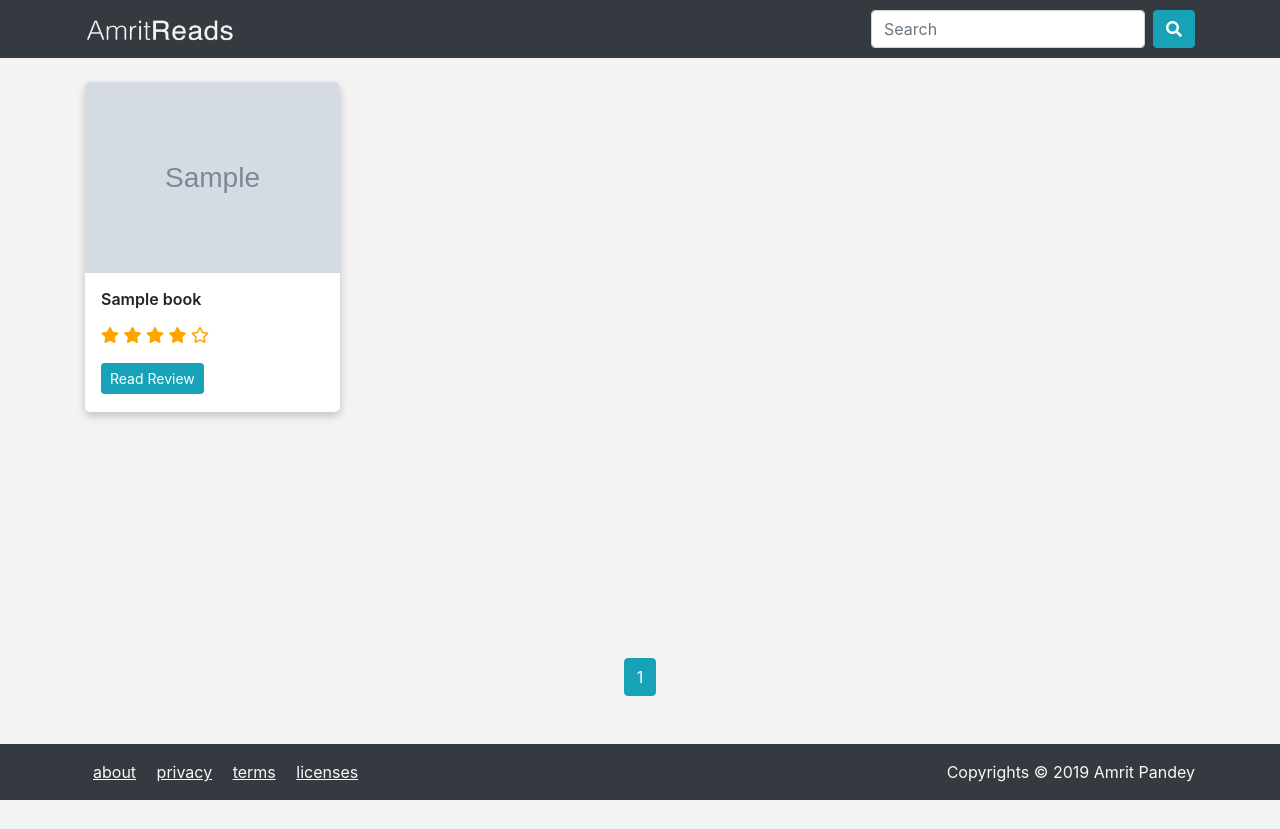
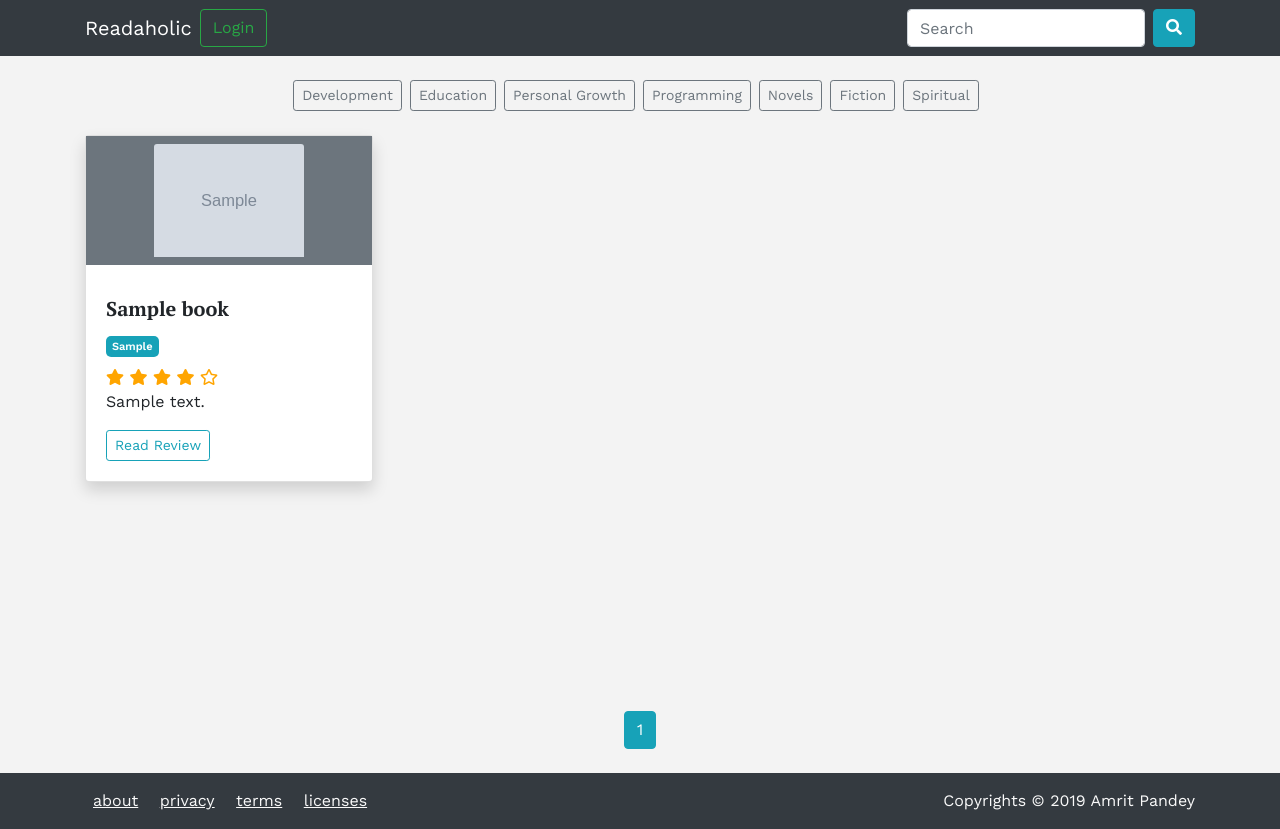
Before and after one commit to amritpandey23/Readaholic, a Flask app: page / in a window 1280 px wide. Before the commit the page ends 800 px from the top, so only its background shows below. Run offline with Flask 2, Linux system fonts and the light colour scheme; tables that the repository leaves empty hold one stand-in row (values such as "Sample post"); grey boxes marked "Sample" are stand-in pictures; parts of the project's set-up code (start-up, migrations or seed data) failed here and were passed over; some libraries are stand-ins or nearby versions.

Commit message:
Multiple enhancement : forgot to keep track of.

```diff
--- a/book_review/book/forms.py
+++ b/book_review/book/forms.py
@@ -21,6 +21,7 @@ book_tags = [
     ("programming", "Programming"),
     ("novel", "Novel"),
     ("fiction", "Fiction"),
+    ("spiritual", "Spiritual"),
 ]
 
 
--- a/book_review/book/routes.py
+++ b/book_review/book/routes.py
@@ -15,7 +15,7 @@ book = Blueprint("book", __name__)
 @book.route("/book/<book_slug>", methods=["GET", "POST"])
 def present(book_slug):
     book = Book.query.filter_by(title_slug=book_slug).first()
-    comments = Comment.query.filter_by(book_id=book.id).all()
+    comments = Comment.query.filter_by(book_id=book.id).order_by(Comment.date_added.desc()).all()
     form = CommentForm()
     if form.validate_on_submit():
         for comment in comments:
@@ -101,6 +101,7 @@ def edit(book_slug):
         book.shop_link = form.shop_link.data
         book.rating = form.rating.data
         book.tiny_summary = form.tiny_summary.data
+        book.genre = form.genre.data
         if form.cover_image_file.data:
             delete_cover_image(book.cover_image_file)
             book.cover_image_file = form.cover_image_file.data
@@ -192,6 +193,4 @@ def search():
 @book.route("/books/genre/<name>")
 def genre(name):
     books = Book.query.filter_by(genre = name).all()
-    if not books:
-        return abort(404)
     return render_template("list_books.html", books=books, title=f"Books on {name}")
--- a/book_review/book/utils.py
+++ b/book_review/book/utils.py
@@ -1,10 +1,11 @@
-import os, uuid
+import os
+from uuid import uuid4
 from book_review import app
 from werkzeug.utils import secure_filename
 
 def save_cover_image(cover_image):
   f = cover_image.data
-  filename = f"{str(uuid.uuid4())}.{f.filename.rsplit('.', 1)[1].lower()}"
+  filename = f"picture-{str(uuid4())}.{f.filename.split('.')[1].lower()}"
   f.save(os.path.join(app.instance_path, "uploads", filename))
   return filename
 
--- a/book_review/static/css/main.css
+++ b/book_review/static/css/main.css
@@ -1,5 +1,8 @@
 body {
 	background: #f3f3f3;
+	font-family: "Lato", sans-serif;
+	font-family: "Montserrat", sans-serif;
+	font-family: "Work Sans", sans-serif;
 }
 
 .wrapper {
@@ -40,7 +43,7 @@ body {
 
 .review-content,
 .book-title {
-  font-family: 'PT Serif', serif;
+	font-family: "PT Serif", serif;
 }
 
 .book-title {
@@ -49,6 +52,12 @@ body {
 
 .comment-card {
 	padding: 1rem 1rem 0 1rem;
+	max-width: 640px;
+}
+
+.comment-date {
+	display: flex;
+	justify-content: flex-end;
 }
 
 .book-deck {
@@ -62,6 +71,10 @@ body {
 
 .rating-star {
 	color: orange;
+}
+
+.book-card-title {
+	font-family: "PT Serif", serif;
 }
 
 /* card design */
@@ -90,6 +103,24 @@ body {
 	margin-bottom: 1rem;
 }
 
+.book-genre-list {
+	padding: 0;
+	list-style: none;
+}
+
+.book-genre-tag {
+	margin-bottom: 10px;
+	color: #fefefe;
+	border-radius: 5px;
+	padding: 4px 6px;
+	font-size: 11px;
+	font-weight: bold;
+}
+
+.rating-stars {
+	margin-top: 0.6rem;
+}
+
 .book-card .cover-image-container {
 	max-height: 365px;
 	display: flex;
@@ -104,7 +135,7 @@ body {
 	height: 100%;
 }
 
-.site-links a{
+.site-links a {
 	color: #f9f9f9;
 	text-decoration: underline;
 	margin: 0 0.5rem;
--- a/book_review/templates/home.html
+++ b/book_review/templates/home.html
@@ -1,19 +1,46 @@
 {% extends "layout.html" %}
 
 {% block content %}
+<div class="book-genre-picker mt-4 mb-4">
+          <ul class="book-genre-list d-flex overflow-scroll justify-content-center">
+            <li>
+              <a class="mr-2 btn btn-sm btn-outline-secondary" href="{{ url_for('book.genre', name='development') }}">Development</a>
+            </li>
+            <li>
+              <a class="mr-2 btn btn-sm btn-outline-secondary" href="{{ url_for('book.genre', name='education') }}">Education</a>
+            </li>
+            <li>
+              <a class="mr-2 btn btn-sm btn-outline-secondary" href="{{ url_for('book.genre', name='growth') }}">Personal Growth</a>
+            </li>
+            <li>
+              <a class="mr-2 btn btn-sm btn-outline-secondary" href="{{ url_for('book.genre', name='programming') }}">Programming</a>
+            </li>
+            <li>
+              <a class="mr-2 btn btn-sm btn-outline-secondary" href="{{ url_for('book.genre', name='novel') }}">Novels</a>
+            </li>
+            <li>
+              <a class="mr-2 btn btn-sm btn-outline-secondary" href="{{ url_for('book.genre', name='fiction') }}">Fiction</a>
+            </li>
+            <li>
+              <a class="mr-2 btn btn-sm btn-outline-secondary" href="{{ url_for('book.genre', name='spiritual') }}">Spiritual</a>
+            </li>
+          </ul>
+        </div>
 <div class="book-deck">
     <div class="row">
         {% for book in books.items %}
-        <div class="col-sm-4 col-md-3 col-6 mb-4">
-            <div class="book-card">
+        <div class=col-sm-4 col-md-3 col-6 mb-4">
+            <div class="card shadow" style="width: 18rem;">
                 <a href="{{ url_for('book.present', book_slug=book.title_slug) }}" class="cover-image-container">
-                    <img class="cover-image"
-                        src="{{ url_for('main.send_image_file', filename=book.cover_image_file) }}">
+                    <div class="book-img-container d-flex justify-content-center p-2 bg-secondary">
+                        <img src="{{ url_for('main.send_image_file', filename=book.cover_image_file) }}" style="max-width:150px;" class="card-img-top" alt="...">
+                    </div>
                 </a>
-                <div class="book-card-container">
-                    <div class="book-card-title">{{ book.book_title }}</div>
+                <div class="card-body">
+                    <h5 class="book-card-title card-title"><b>{{ book.book_title }}</b></h5>
+                    <small class="book-genre-tag bg-info">{{ book.genre }}</small>
                     <div class="rating-stars">
-                        {% for n in range(5) %}
+                    {% for n in range(5) %}
                         {% if n < book.rating//1 %}
                         <span class="fa fa-star rating-star"></span>
                         {% elif (book.rating - n) == 0.5 %}
@@ -21,10 +48,10 @@
                         {% else %}
                         <span class="far fa-star rating-star"></span>
                         {% endif %}
-                        {% endfor %}
+                    {% endfor %}
                     </div>
-                    <a href="{{ url_for('book.present', book_slug=book.title_slug) }}" class="btn btn-sm btn-info">Read
-                        Review</a>
+                    <p class="card-text">{{ book.tiny_summary }}</p>
+                    <a href="{{ url_for('book.present', book_slug=book.title_slug) }}" class="btn btn-sm btn-outline-info">Read Review</a>
                 </div>
             </div>
         </div>
--- a/book_review/templates/layout.html
+++ b/book_review/templates/layout.html
@@ -15,6 +15,9 @@
   <link rel="stylesheet" href="{{ url_for('static', filename='css/main.css') }}">
   <link href="https://cdnjs.cloudflare.com/ajax/libs/font-awesome/5.9.0/css/all.css" rel="stylesheet">
   <link href="https://fonts.googleapis.com/css?family=PT+Serif:400,400i,700&display=swap" rel="stylesheet">
+  <link rel="preconnect" href="https://fonts.googleapis.com">
+  <link rel="preconnect" href="https://fonts.gstatic.com" crossorigin>
+  <link href="https://fonts.googleapis.com/css2?family=Lato:wght@100;300;400;700;900&family=Montserrat:ital,wght@0,100;0,200;0,300;0,400;0,500;0,600;0,700;0,800;0,900;1,100;1,200;1,300;1,400;1,500;1,600;1,700;1,800;1,900&family=Work+Sans:ital,wght@0,400;0,600;1,400;1,600&display=swap" rel="stylesheet">
 </head>
 
 <body>
@@ -23,37 +26,38 @@
       <nav class="navbar navbar-expand-lg navbar-dark bg-dark">
         <div class="container">
           <a class="navbar-brand mr-2" href="{{ url_for('main.home') }}">
-            <img class="img-fluid" src="{{ url_for('static', filename='img/logo.png') }}" alt="brand logo"
-              style="max-width: 150px;">
+            Readaholic
           </a>
-          <button class="navbar-toggler" type="button" data-toggle="collapse" data-target="#navbarNav"
+          <button class="navbar-toggler" type="button" data-toggle="collapse"
             aria-controls="navbarNav" aria-expanded="false" aria-label="Toggle navigation">
             <span class="navbar-toggler-icon"></span>
           </button>
           <div class="collapse navbar-collapse" id="navbarNav">
-            <div class="mr-auto"></div>
-            <ul class="navbar-nav">
-              <form action="{{ url_for('book.search') }}" method="GET" class="form-inline my-2 my-lg-0">
-                <input class="form-control mr-sm-2" type="search" placeholder="Search" name="bname">
-                <button class="btn btn-info my-2 my-sm-0" type="submit"><i class="fas fa-search"></i></button>
-              </form>
-              {% if current_user.is_authenticated %}
+            <ul class="navbar-nav me-auto mb-2 mb-lg-0">
+              {% if not current_user.is_authenticated %}
+              <li class="nav-item">
+                <a class="btn btn btn-outline-success" href="{{ url_for('admins.login') }}">Login</a>
+              </li>
+              {% else %}
               <li class="nav-item dropdown ml-3">
                 <a class="nav-link dropdown-toggle" href="#" id="navbarDropdown" role="button" data-toggle="dropdown"
                   aria-haspopup="true" aria-expanded="false">
                   Account
                 </a>
-                <div class="dropdown-menu" aria-labelledby="navbarDropdown">
-                  <a class="dropdown-item" href="{{ url_for('book.add') }}"><i class="fas fa-plus"></i> Add Book</a>
-                  <a class="dropdown-item" href="{{ url_for('admins.add') }}"><i class="fas fa-user-shield"></i> Create
-                    Admin</span></a>
-                  <a class="dropdown-item" href="{{ url_for('admins.logout') }}"><i class="fas fa-sign-out-alt"></i>
-                    Logout</span></a>
-                </div>
+                <ul class="dropdown-menu" aria-labelledby="navbarDropdown">
+                  <li><a class="dropdown-item" href="{{ url_for('book.add') }}"><i class="fas fa-plus"></i> Add Book</a></li>
+                  <li><a class="dropdown-item" href="{{ url_for('admins.add') }}"><i class="fas fa-user-shield"></i> Create Admin</span></a></li>
+                  <li><a class="dropdown-item" href="{{ url_for('admins.comments') }}"><i class="fas fa-comment"></i> Comments</span></a></li>
+                  <li><hr class="dropdown-divider"></li>
+                  <li><a class="dropdown-item" href="{{ url_for('admins.logout') }}"><i class="fas fa-sign-out-alt"></i>Logout</span></a></li>
+                </ul>
               </li>
-
               {% endif %}
             </ul>
+            <form class="ml-auto d-flex" action="{{ url_for('book.search') }}" method="GET">
+              <input class="form-control mr-sm-2" type="search" placeholder="Search" name="bname">
+              <button class="btn btn-info my-2 my-sm-0" type="submit"><i class="fas fa-search"></i></button>
+            </form>
           </div>
         </div>
       </nav>
@@ -74,6 +78,7 @@
         {% endif %}
         {% endwith %}
         <!-- content block -->
+
         {% block content %} {% endblock %}
       </div>
     </main>
@@ -95,8 +100,6 @@
           </div>
         </div>
       </div>
-
-
     </div>
   </footer>
   <script src="{{ url_for('static', filename='js/jquery.slim.min.js') }}"></script>
--- a/main.py
+++ b/main.py
@@ -1,4 +1,4 @@
 from book_review import app
 
 if __name__ == "__main__":
-    app.run(host="127.0.0.1", port=8080)
+    app.run(host="127.0.0.1", port=8080, debug=True)
```
Also changed, not shown: book_review/admins/routes.py (+7 -1 lines), book_review/templates/book.html (+5 -4 lines), book_review/templates/comments.html (added, +30 -0 lines), book_review/templates/list_books.html (+29 -0 lines). Lines whose indentation alone changed are shown as unchanged.
